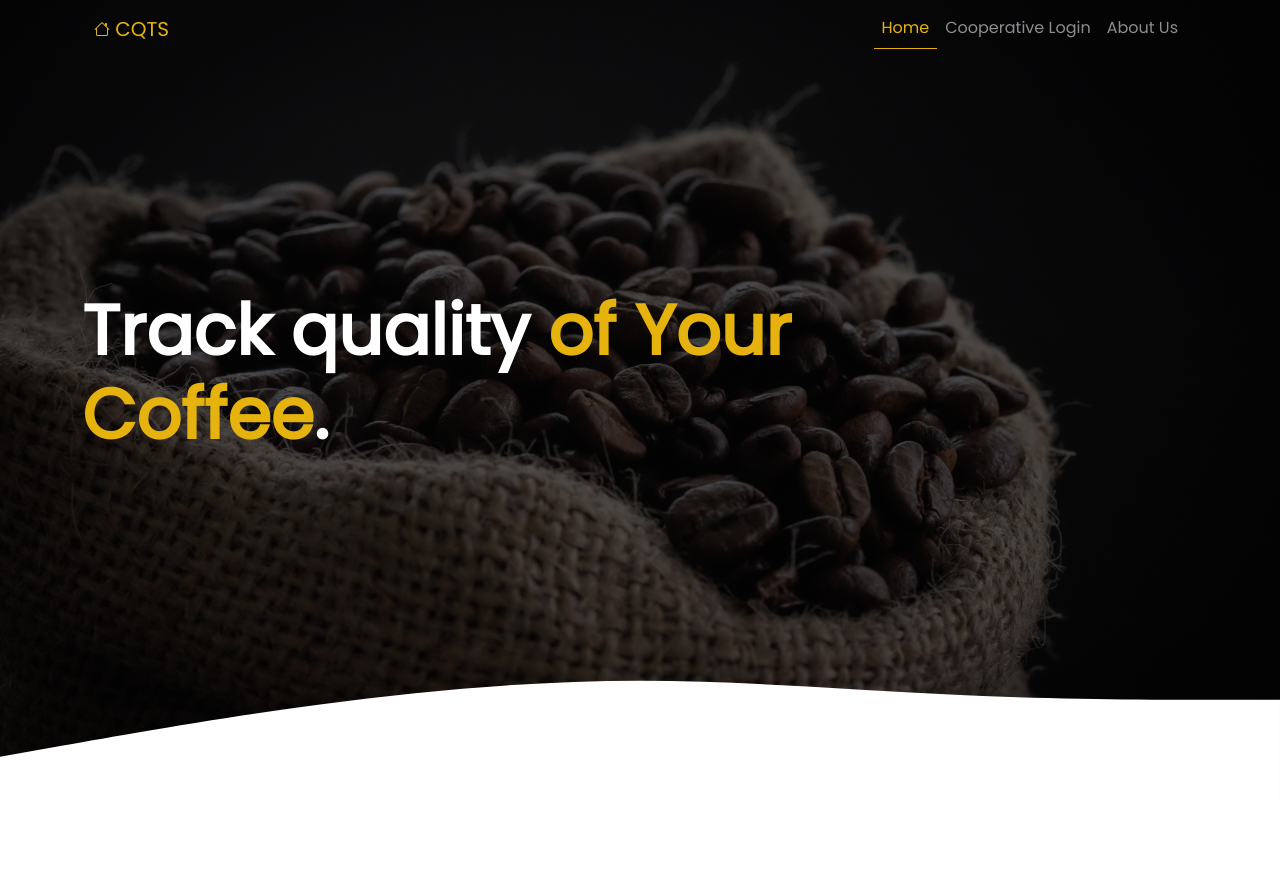
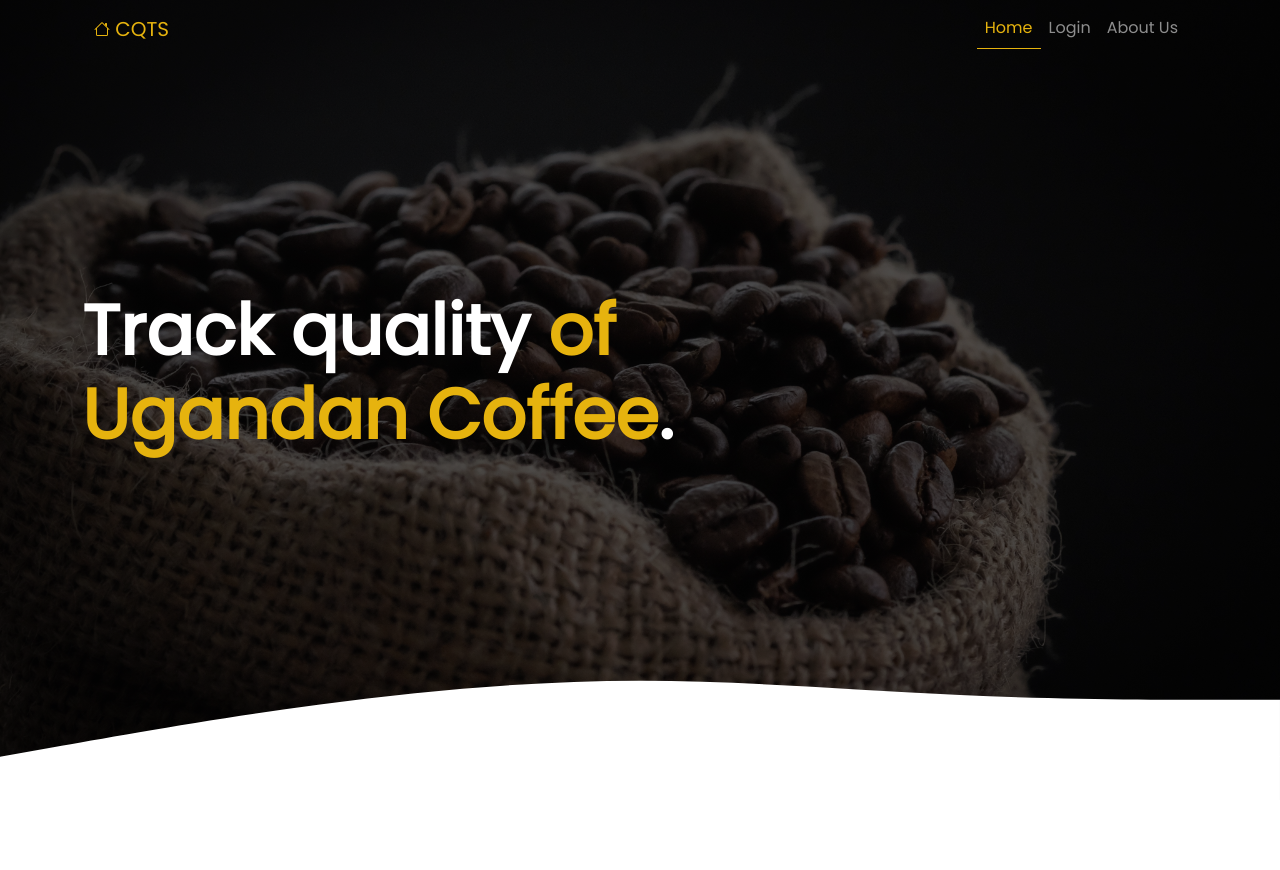
Before and after one commit to kayegrace14gmail/cqts, a Django app: page / in a window 1280 px wide. Run offline with Django 4.2, Linux system fonts and the light colour scheme.

Commit message:
modified site

```diff
--- a/base/templates/base/home.html
+++ b/base/templates/base/home.html
@@ -58,7 +58,7 @@
                                 <a class="nav-link act" aria-current="page" href="{% url 'home' %}">Home</a>
                             </li>
                             <li class="nav-item">
-                                <a class="nav-link" href="{% url 'cooperative-login' %}">Cooperative Login</a>
+                                <a class="nav-link" href="{% url 'cooperative-login' %}">Login</a>
                             </li>
                             <li class="nav-item">
                                 <a class="nav-link" href="#">About Us</a>
@@ -73,7 +73,7 @@
             </nav>
             <!-- navbar code -->
             <div class="middle">
-                <h1 class="text-white display-3 fw-bold">Track quality <span class="theme-text">of Your
+                <h1 class="text-white display-3 fw-bold">Track quality <span class="theme-text">of Ugandan
                         Coffee</span>.</h1>
             </div>
         </div>
```
